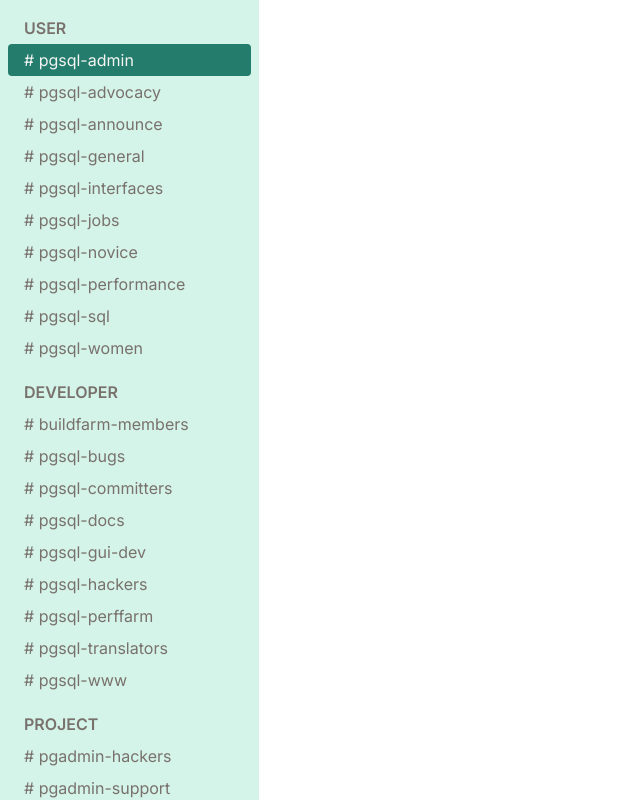
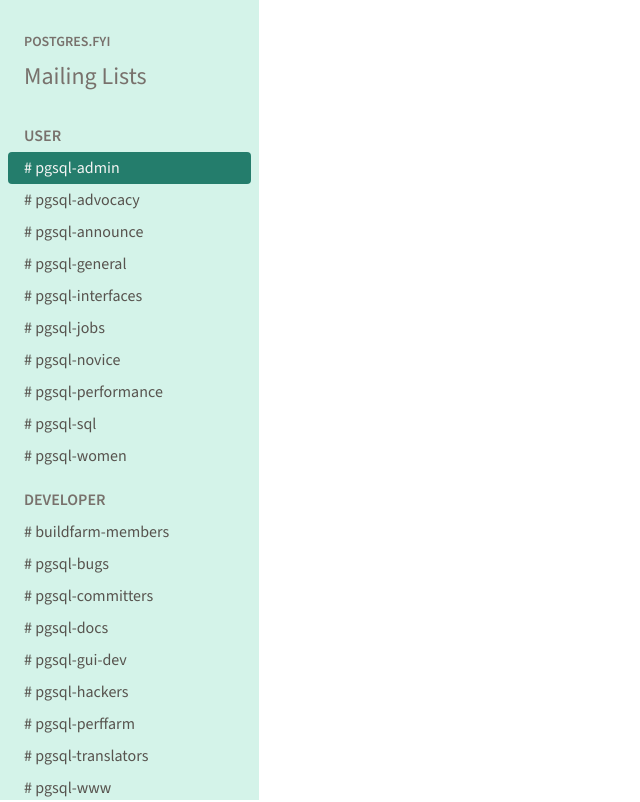
Before and after one commit to lanterndata/pg, a Next.js app: page / in a window 1280 px wide. Shown: the top 802 px of the page, without its empty margins (0-640 px from the left). Built offline with nearby package versions, Linux system fonts and the light colour scheme.

Commit message:
Add navbar

```diff
--- /dev/null
+++ b/src/app/[list]/page.tsx
@@ -0,0 +1,9 @@
+import Page from '@/components/Page';
+
+interface ListPageProps {
+  params: { list: string };
+}
+
+export default function ListPage({ params: { list } }: ListPageProps) {
+  return <Page list={list} />;
+}
--- a/src/app/layout.tsx
+++ b/src/app/layout.tsx
@@ -1,22 +1,22 @@
-import type { Metadata } from 'next'
-import { Inter } from 'next/font/google'
-import './globals.css'
+import type { Metadata } from 'next';
+import { Source_Sans_3 } from 'next/font/google';
+import './globals.css';
 
-const inter = Inter({ subsets: ['latin'] })
+const font = Source_Sans_3({ subsets: ['latin'] });
 
 export const metadata: Metadata = {
   title: 'Create Next App',
   description: 'Generated by create next app',
-}
+};
 
 export default function RootLayout({
   children,
 }: {
-  children: React.ReactNode
+  children: React.ReactNode;
 }) {
   return (
-    <html lang="en">
-      <body className={inter.className}>{children}</body>
+    <html lang='en'>
+      <body className={font.className}>{children}</body>
     </html>
-  )
+  );
 }
--- a/src/app/page.tsx
+++ b/src/app/page.tsx
@@ -1,39 +1 @@
-import { CATEGORY_LISTS } from '@/utils/constants';
-import classNames from 'classnames';
-
-export default async function Home() {
-  const activeList = 'pgsql-admin';
-  return (
-    <div className='flex'>
-      <nav className='h-screen w-80 bg-teal-100 text-stone-500 px-2'>
-        {CATEGORY_LISTS.map((cl) => (
-          <div key={cl.category} className='mt-4'>
-            <p className='font-semibold mb-1 px-4'>
-              {cl.category.toUpperCase()}
-            </p>
-            {cl.lists.map((l) => {
-              const isActive = l.list === activeList;
-              return (
-                <p
-                  key={l.list}
-                  className={classNames(
-                    'py-1 rounded px-4',
-                    isActive
-                      ? 'bg-teal-600 text-stone-100'
-                      : 'hover:bg-teal-200'
-                  )}
-                >
-                  # {l.list}
-                </p>
-              );
-            })}
-          </div>
-        ))}
-      </nav>
-      <main className='h-screen w-full white grid grid-cols-2'>
-        <div></div>
-        <div></div>
-      </main>
-    </div>
-  );
-}
+export { default } from '@/components/Page';
--- /dev/null
+++ b/src/components/Navbar.tsx
@@ -0,0 +1,42 @@
+import { CATEGORY_LISTS } from '@/utils/constants';
+import classNames from 'classnames';
+import Link from 'next/link';
+
+interface NavbarProps {
+  activeList: string;
+}
+
+const Navbar = ({ activeList }: NavbarProps) => (
+  <nav className='h-screen w-80 bg-teal-100 text-stone-500 px-2 py-8 overflow-y-scroll'>
+    <Link href='/'>
+      <p className='px-4 font-semibold text-sm'>POSTGRES.FYI</p>
+    </Link>
+
+    <p className='px-4 font-medium mt-2 mb-8 text-2xl'>Mailing Lists</p>
+
+    {CATEGORY_LISTS.map((cl) => (
+      <div key={cl.category} className='mt-4'>
+        <p className='font-semibold mb-1 px-4'>{cl.category.toUpperCase()}</p>
+        {cl.lists.map((l) => {
+          const isActive = l.list === activeList;
+          return (
+            <Link key={l.list} href={'/' + l.list}>
+              <div
+                className={classNames(
+                  'py-1 rounded px-4',
+                  isActive
+                    ? 'bg-teal-600 text-stone-100'
+                    : 'hover:bg-teal-200 text-stone-600'
+                )}
+              >
+                # {l.list}
+              </div>
+            </Link>
+          );
+        })}
+      </div>
+    ))}
+  </nav>
+);
+
+export default Navbar;
--- /dev/null
+++ b/src/components/Page.tsx
@@ -0,0 +1,20 @@
+import Navbar from './Navbar';
+
+interface PageProps {
+  list?: string;
+}
+
+const Page = async ({ list }: PageProps) => {
+  const activeList = list || 'pgsql-admin';
+  return (
+    <div className='flex'>
+      <Navbar activeList={activeList} />
+      <main className='h-screen w-full white grid grid-cols-2'>
+        <div></div>
+        <div></div>
+      </main>
+    </div>
+  );
+};
+
+export default Page;
--- a/tailwind.config.ts
+++ b/tailwind.config.ts
@@ -17,6 +17,7 @@
         teal: {
           '50': '#f2fbf8',
           '100': '#d4f3e9',
+          '150': '#beecde',
           '200': '#a9e6d4',
           '300': '#76d2ba',
           '400': '#4bb89f',
```
